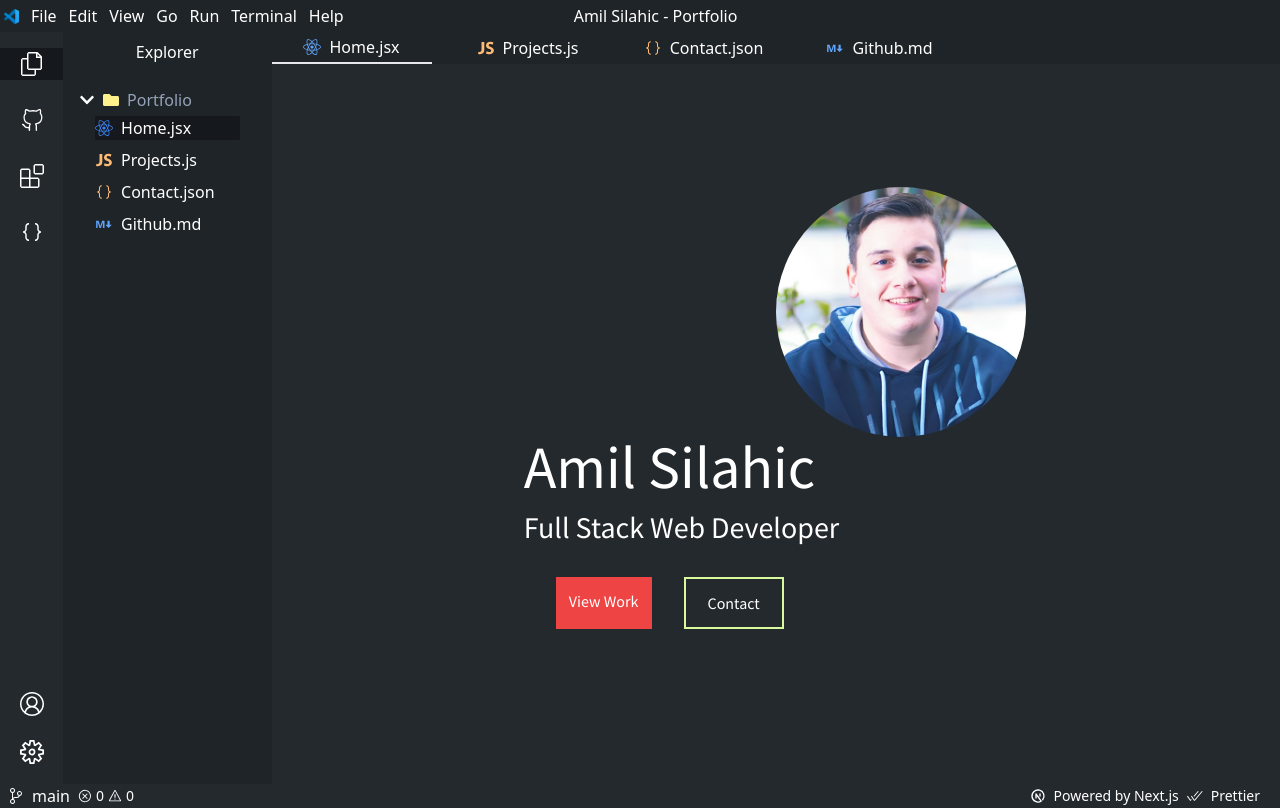
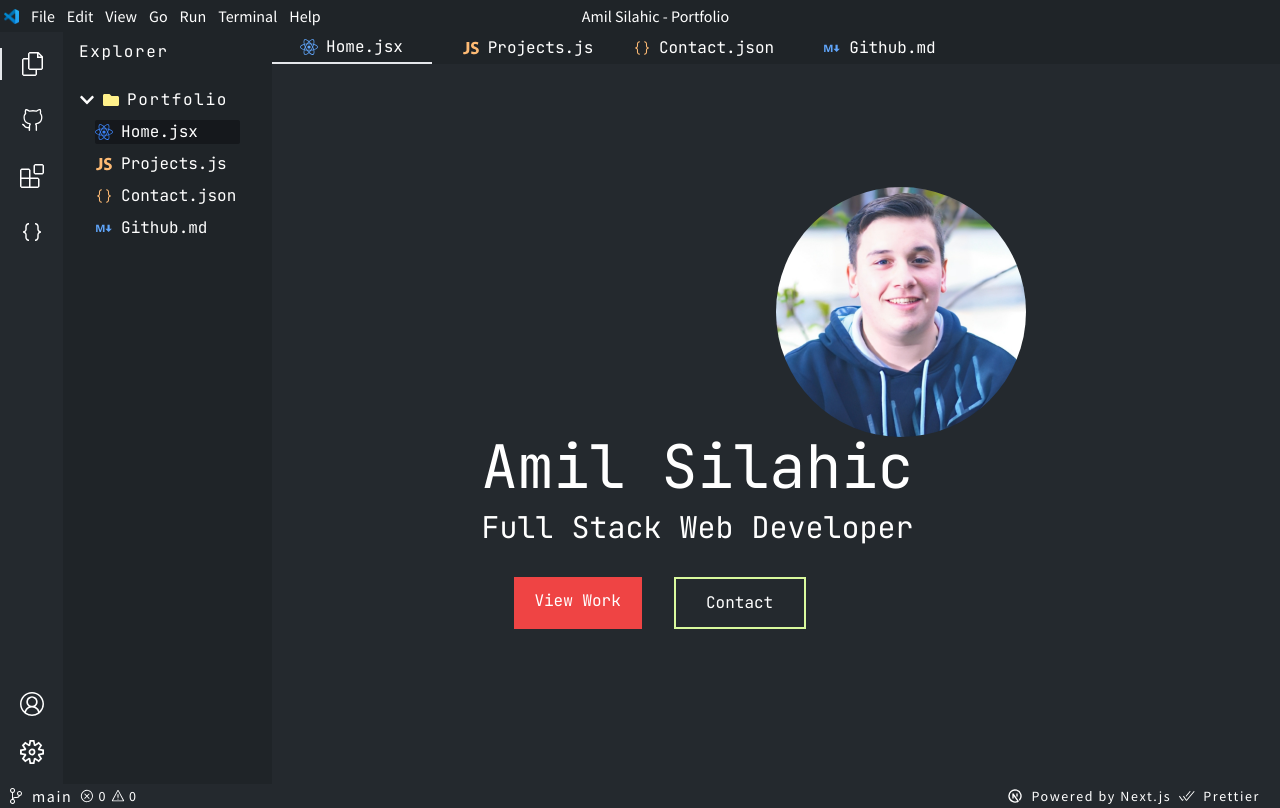
Before and after one commit to SilahicAmil/nextjs-updated-portfolio, a Next.js app: page / in a window 1280 px wide. Built offline with nearby package versions, Linux system fonts and the light colour scheme.

Commit message:
adding more fonts and styling

```diff
--- a/components/HomePage/SplashContent.js
+++ b/components/HomePage/SplashContent.js
@@ -4,8 +4,8 @@ import Link from "next/link";
 const SplashContent = ({}) => {
   return (
     <>
-      <div className="flex flex-col flex-1 h-[90vh] w-full">
-        <div className="flex flex-col m-auto w-1/2">
+      <div className="flex flex-col flex-1 h-[90vh] w-full font-JetMono">
+        <div className="flex flex-col m-auto w-7/12">
           <div className="flex ml-auto w-6/12  lg:visible md:invisible sm:invisible xsm:invisible">
             <Image
               alt="headshot photo"
@@ -16,15 +16,19 @@ const SplashContent = ({}) => {
               layout="repsonsive"
             />
           </div>
-          <h1 className="text-6xl  mb-3">Amil Silahic</h1>
+          <h1 className="text-6xl  mb-3 ">Amil Silahic</h1>
 
           <p className="text-3xl">Full Stack Web Developer</p>
           <div className="flex gap-8 lg:p-8 md:p-6 sm:p-4 xsm:p-2">
             <Link href="/projects" className="bg-red-500">
-              <button className="p-1 w-24 h-12">View Work</button>
+              <button className="p-1 w-32 h-12 flex items-center justify-center">
+                View Work
+              </button>
             </Link>
             <Link href="/contact" className="border-lime-200 border-2">
-              <button className=" p-1 w-24 h-12">Contact</button>
+              <button className=" p-1 w-32 h-12 flex items-center justify-center">
+                Contact
+              </button>
             </Link>
           </div>
         </div>
--- a/components/Layout/Layout.js
+++ b/components/Layout/Layout.js
@@ -7,7 +7,7 @@ const Layout = ({ children }) => {
     <>
       <TopNav />
       <Navigation>
-        <main className="font-SansPro">{children}</main>
+        <main className="">{children}</main>
       </Navigation>
       <BottomNav />
     </>
--- a/components/Navigation/ActionsNav.js
+++ b/components/Navigation/ActionsNav.js
@@ -14,12 +14,12 @@ const ActionsNav = ({}) => {
   const router = useRouter();
 
   return (
-    <div className="flex flex-col w-20 justify-between bg-sidebar 2xl:visible xl:visible lg:visible md:visible sm:visible  ">
+    <div className="flex flex-col w-20 justify-between bg-sidebar 2xl:visible xl:visible lg:visible md:visible sm:visible ">
       <div className="py-4 gap-6 flex flex-col">
         <Link href="/">
           <div
             className={` ${
-              router.pathname === "/" ? "bg-higlighted" : null
+              router.pathname === "/" ? "border-l-2" : null
             } flex items-center h-8 justify-center`}
           >
             <VscFiles className="text-2xl" />
@@ -31,9 +31,7 @@ const ActionsNav = ({}) => {
         <Link href="/projects">
           <div
             className={`${
-              router.pathname === "/projects"
-                ? "bg-higlighted rounded-md"
-                : null
+              router.pathname === "/projects" ? "border-l-2" : null
             } flex items-center h-8 justify-center`}
           >
             <VscExtensions className="text-2xl" />
@@ -42,7 +40,7 @@ const ActionsNav = ({}) => {
         <Link href="/contact">
           <div
             className={`${
-              router.pathname === "/contact" ? "bg-higlighted" : null
+              router.pathname === "/contact" ? "border-l-2" : null
             } flex items-center h-8 justify-center `}
           >
             <VscJson className="text-2xl " />
--- a/components/Navigation/BottomNav.js
+++ b/components/Navigation/BottomNav.js
@@ -9,7 +9,7 @@ import { TbBrandNextjs } from "react-icons/tb";
 
 const BottomNav = ({}) => {
   return (
-    <div className="w-screen h-full  bg-bottom">
+    <div className="w-screen h-full  bg-bottom font-SansPro tracking-widest">
       <ul className="flex items-center justify-between">
         <div className="flex items-center gap-2">
           <VscSourceControl className="text-md ml-2" />
--- a/components/Navigation/Navigation.js
+++ b/components/Navigation/Navigation.js
@@ -19,10 +19,10 @@ const Navigation = ({ children }) => {
 
   return (
     <>
-      <div className="flex font-mono">
+      <div className="flex font-JetMono ">
         <ActionsNav />
         <div className="flex flex-col lg:w-64 xl:w-64 2xl:w-64 lg:px-4 xl:px-4 2xl:px-4  py-2 overflow-y-auto max-h-screen  h-[94vh]  bg-navigation 2xl:visible xl:visible lg:visible md:invisible sm:invisible xsm:invisible md:w-0 sm:w-0 xsm:w-0">
-          <h2 className="flex items-center justify-center">Explorer</h2>
+          <h2 className="flex tracking-widest">Explorer</h2>
           <div className="flex flex-col justify-between mt-6">
             <aside>
               <ul>
@@ -31,13 +31,13 @@ const Navigation = ({ children }) => {
                   onClick={showFilesHandler}
                 >
                   <FaChevronRight
-                    className={`${!showFiles ? "rotate-90" : null}`}
+                    className={`${!showFiles ? "rotate-90 " : null}`}
                   />
                   <FaFolder className="text-md text-yellow-200" />
-                  <p className="text-md text-slate-400">Portfolio</p>
+                  <p className="text-md tracking-widest">Portfolio</p>
                 </label>
                 {!showFiles ? (
-                  <div className="px-4 py-1 gap-2 flex flex-col ">
+                  <div className="px-4 py-2 gap-2 flex flex-col ">
                     <Link href="/">
                       <li
                         className={`${
--- a/components/Navigation/TopNav.js
+++ b/components/Navigation/TopNav.js
@@ -2,7 +2,7 @@ import Image from "next/image";
 
 const TopNav = () => {
   return (
-    <section className="w-screen  lg:h-8 flex items-center justify-center  bg-topnav  2xl:visible xl:visible lg:visible md:invisible sm:invisible xsm:invisible md:h-0 sm:h-0 xsm:h-0">
+    <section className="w-screen font-SansPro lg:h-8 flex items-center justify-center  bg-topnav  2xl:visible xl:visible lg:visible md:invisible sm:invisible xsm:invisible md:h-0 sm:h-0 xsm:h-0">
       <span className="flex mr-3 ml-1">
         <Image
           src="/images/vscode_logo.png"
--- a/styles/globals.css
+++ b/styles/globals.css
@@ -1,4 +1,6 @@
 @import url("https://fonts.googleapis.com/css2?family=Source+Sans+Pro:ital,wght@0,200;0,300;0,400;0,600;0,700;0,900;1,200;1,300;1,400;1,600;1,700;1,900&display=swap");
+
+@import url("https://fonts.googleapis.com/css2?family=JetBrains+Mono:ital,wght@0,100;0,200;0,300;0,400;0,500;0,600;0,700;0,800;1,100;1,200;1,300;1,400;1,500;1,600;1,700;1,800&display=swap");
 
 @tailwind base;
 @tailwind components;
--- a/tailwind.config.js
+++ b/tailwind.config.js
@@ -21,6 +21,7 @@ module.exports = {
 
     fontFamily: {
       SansPro: ["Source Sans Pro", "sans-pro"],
+      JetMono: ["JetBrains Mono", "jetbrains-mono"],
     },
   },
   plugins: [],
```
